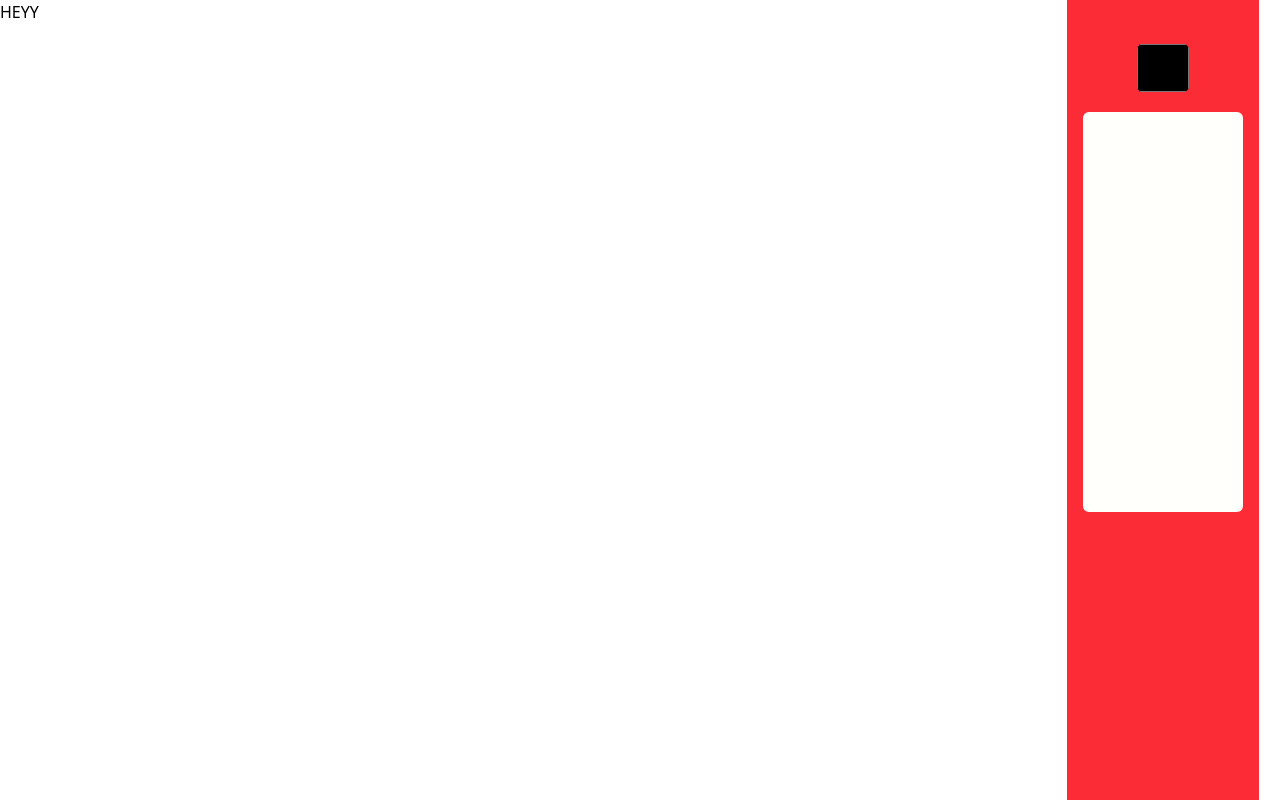
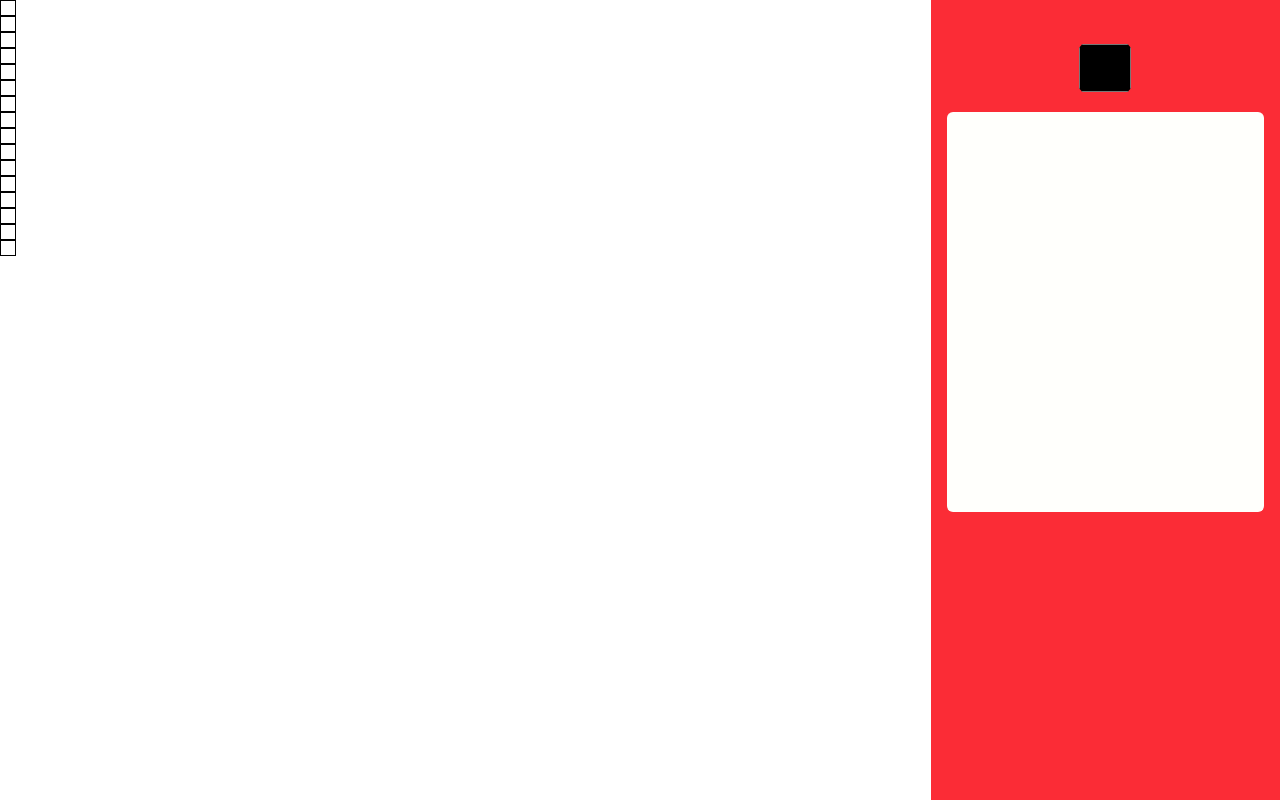
Before and after one commit to pierprogramming/Pixa, a React (Vite) app: page / in a window 1280 px wide. Built offline with nearby package versions, Linux system fonts and the light colour scheme.

Commit message:
set up square and basic canvas

```diff
--- a/src/App.tsx
+++ b/src/App.tsx
@@ -1,13 +1,14 @@
 import "./App.css";
+import Canvas from "./components/Canvas";
 import MenuPage from "./pages/MenuPage";
 
 const App = () => {
   return (
     <div className="flex h-screen">
       <div className="w-5/6">
-        <p>HEYY</p>
+        <Canvas />
       </div>
-      <div className="bg-red-500 w-48">
+      <div className="bg-red-500 w-100">
         <MenuPage />
       </div>
     </div>
--- /dev/null
+++ b/src/components/Canvas.tsx
@@ -0,0 +1,65 @@
+import { useEffect } from "react";
+import { useCanvas, useSquare, type ISquare } from "../store/GridStore";
+import Square from "./Square";
+
+const ROW_SIZE = 4;
+const COL_SIZE = 4;
+
+const Canvas = () => {
+  const { setCol, setKey, setRow, setMouseIsDown, setMouseIsOver, setColor } =
+    useSquare();
+  const { canvas, setCanvas } = useCanvas();
+
+  useEffect(() => {
+    createGrid();
+  }, []);
+
+  const createGrid = () => {
+    const canvas: ISquare[][] = [];
+    for (let i = 0; i < ROW_SIZE; i++) {
+      const row: ISquare[] = [];
+      for (let j = 0; j < COL_SIZE; j++) {
+        row.push(createSquare(i, j));
+      }
+      canvas.push(row);
+    }
+    console.log(canvas);
+
+    setCanvas(canvas);
+  };
+
+  const createSquare = (row: number, col: number): ISquare => {
+    return {
+      row: row,
+      col: col,
+      key: `row-${row}-col${col}`,
+      color: "#FFFFFF",
+      mouseIsDown: false,
+      mouseIsOver: false,
+      setCol,
+      setKey,
+      setRow,
+      setMouseIsDown,
+      setMouseIsOver,
+      setColor,
+    };
+  };
+
+  return (
+    <div>
+      {canvas.map((sq, rId) => {
+        console.log(sq, rId);
+
+        return (
+          <div className="" id={`row-${rId}`} key={`row-${rId}`}>
+            {sq.map((s) => {
+              return <Square sq={s} />;
+            })}
+          </div>
+        );
+      })}
+    </div>
+  );
+};
+
+export default Canvas;
--- a/src/components/PaletteHistory.tsx
+++ b/src/components/PaletteHistory.tsx
@@ -1,7 +1,7 @@
 import { useColor } from "../store/PaletteStore";
 
 const PaletteHistory = () => {
-  const { usedColor } = useColor();
+  const { usedColor, setCurrentColor } = useColor();
   return (
     <div className="overflow-auto rounded-md m-4 bg-[#FFFFFC] h-100 py-10 px-4">
       <ul className="flex flex-wrap justify-center gap-4">
@@ -10,6 +10,7 @@ const PaletteHistory = () => {
             key={c}
             className="size-12 rounded-md border-1 border-[#bfbfbf]"
             style={{ background: c }}
+            onClick={() => setCurrentColor(c)}
           ></li>
         ))}
       </ul>
--- /dev/null
+++ b/src/components/Square.tsx
@@ -0,0 +1,10 @@
+import type { ISquare } from "../store/GridStore";
+
+interface IProp {
+  sq: ISquare;
+}
+const Square = ({ sq }: IProp) => {
+  return <div className="size-4 border-1 border-black" id={sq.key}></div>;
+};
+
+export default Square;
--- /dev/null
+++ b/src/store/GridStore.ts
@@ -0,0 +1,41 @@
+import { create } from "zustand";
+
+export interface ISquare {
+    row: number;
+    col: number;
+    mouseIsOver: boolean;
+    mouseIsDown: boolean;
+    color: string;
+    key: string;
+    setRow: (r: number) => void;
+    setCol: (r: number) =>  void;
+    setMouseIsOver: (s: boolean) => void;
+    setMouseIsDown: (s: boolean) => void;
+    setColor: (c: string) => void;
+    setKey: (k: string) => void;
+}
+
+export interface ICanvas {
+    canvas: ISquare[][];
+    setCanvas: (square: ISquare[][]) => void;
+}
+
+export const useCanvas = create<ICanvas>((set) => ({
+    canvas: [],
+    setCanvas: (canvas: ISquare[][]) => set(() => ({ canvas }))
+}))
+
+export const useSquare = create<ISquare>((set) => ({
+    row: 0,
+    col: 0,
+    mouseIsDown: false,
+    mouseIsOver: false,
+    color: '#FFFFFF',
+    key: '',
+    setRow: (row: number) => set(() => ({ row })),
+    setCol: (col: number) => set(() => ({ col })),
+    setMouseIsOver: (mouseIsOver: boolean) =>  set(() => ({ mouseIsOver })),
+    setMouseIsDown: (mouseIsDown: boolean) =>  set(() => ({ mouseIsDown })),
+    setColor: (color: string) => set(() => ({ color })),
+    setKey: (key: string) => set(() => ({ key })),
+}))
```
